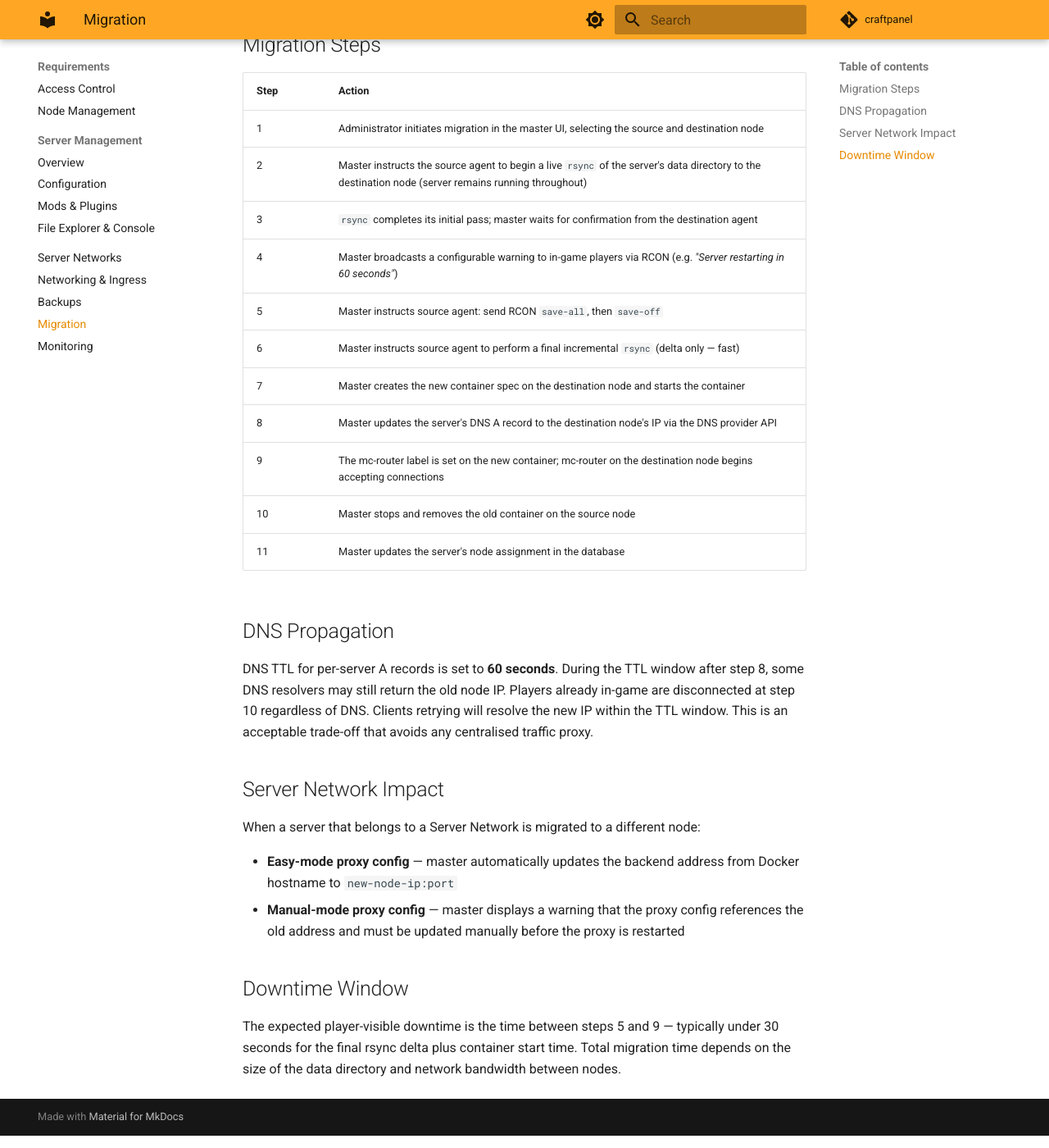
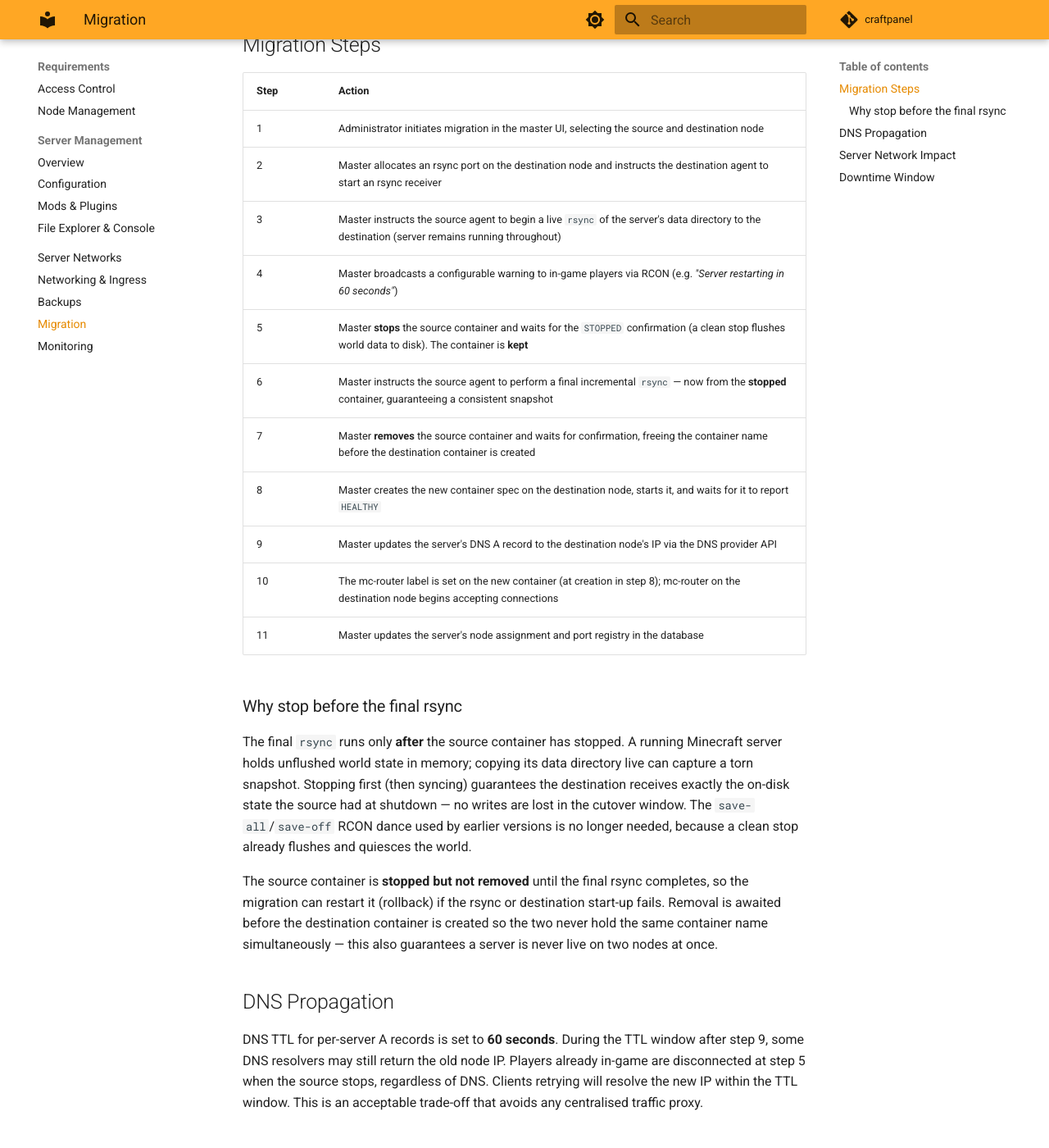
Before and after one commit to nelsongraca/craftpanel, an MkDocs documentation site: the page built from docs/src/migration/index.md, in a window 1280 px wide and 1400 px high, scrolled down 323 px. Shown: the whole window at 82% size. Built offline with MkDocs 1.6.1 and Material for MkDocs 9.7.7, drawn with Linux system fonts in a browser that asks for light colours; comment, search, counter and statistics services are not loaded; some of the changed text lies outside the part shown.

Commit message:
test, docs: fix MultiNode assertion and update migration flow docs
MultiNodeTest asserted a global server count of 2, which fails under a
shared test stack where other specs' servers are present; assert the two
created IDs are contained instead.

Update the migration docs (flow steps, data-model, API, UI mockup) to the
new stop-before-final-rsync cutover order and document the rationale and
rollback behavior.

Co-Authored-By: Claude Fable 5 <noreply@anthropic.com>

```diff
--- a/docs/src/migration/index.md
+++ b/docs/src/migration/index.md
@@ -9,21 +9,30 @@ Requires `server.migrate` permission.
 | Step | Action                                                                                                                                               |
 |------|------------------------------------------------------------------------------------------------------------------------------------------------------|
 | 1    | Administrator initiates migration in the master UI, selecting the source and destination node                                                        |
-| 2    | Master instructs the source agent to begin a live `rsync` of the server's data directory to the destination node (server remains running throughout) |
-| 3    | `rsync` completes its initial pass; master waits for confirmation from the destination agent                                                         |
+| 2    | Master allocates an rsync port on the destination node and instructs the destination agent to start an rsync receiver                                |
+| 3    | Master instructs the source agent to begin a live `rsync` of the server's data directory to the destination (server remains running throughout)      |
 | 4    | Master broadcasts a configurable warning to in-game players via RCON (e.g. *"Server restarting in 60 seconds"*)                                      |
-| 5    | Master instructs source agent: send RCON `save-all`, then `save-off`                                                                                 |
-| 6    | Master instructs source agent to perform a final incremental `rsync` (delta only — fast)                                                             |
-| 7    | Master creates the new container spec on the destination node and starts the container                                                               |
-| 8    | Master updates the server's DNS A record to the destination node's IP via the DNS provider API                                                       |
-| 9    | The mc-router label is set on the new container; mc-router on the destination node begins accepting connections                                      |
-| 10   | Master stops and removes the old container on the source node                                                                                        |
-| 11   | Master updates the server's node assignment in the database                                                                                          |
+| 5    | Master **stops** the source container and waits for the `STOPPED` confirmation (a clean stop flushes world data to disk). The container is **kept**  |
+| 6    | Master instructs the source agent to perform a final incremental `rsync` — now from the **stopped** container, guaranteeing a consistent snapshot    |
+| 7    | Master **removes** the source container and waits for confirmation, freeing the container name before the destination container is created           |
+| 8    | Master creates the new container spec on the destination node, starts it, and waits for it to report `HEALTHY`                                        |
+| 9    | Master updates the server's DNS A record to the destination node's IP via the DNS provider API                                                       |
+| 10   | The mc-router label is set on the new container (at creation in step 8); mc-router on the destination node begins accepting connections              |
+| 11   | Master updates the server's node assignment and port registry in the database                                                                        |
+
+### Why stop before the final rsync
+
+The final `rsync` runs only **after** the source container has stopped. A running Minecraft server holds unflushed world state in memory; copying its data directory live can capture a torn snapshot. Stopping first
+(then syncing) guarantees the destination receives exactly the on-disk state the source had at shutdown — no writes are lost in the cutover window. The `save-all`/`save-off` RCON dance used by earlier versions is no
+longer needed, because a clean stop already flushes and quiesces the world.
+
+The source container is **stopped but not removed** until the final rsync completes, so the migration can restart it (rollback) if the rsync or destination start-up fails. Removal is awaited before the destination
+container is created so the two never hold the same container name simultaneously — this also guarantees a server is never live on two nodes at once.
 
 ## DNS Propagation
 
-DNS TTL for per-server A records is set to **60 seconds**. During the TTL window after step 8, some DNS resolvers may still return the old node IP. Players already in-game are disconnected at step 10
-regardless of DNS. Clients retrying will resolve the new IP within the TTL window. This is an acceptable trade-off that avoids any centralised traffic proxy.
+DNS TTL for per-server A records is set to **60 seconds**. During the TTL window after step 9, some DNS resolvers may still return the old node IP. Players already in-game are disconnected at step 5 when the source
+stops, regardless of DNS. Clients retrying will resolve the new IP within the TTL window. This is an acceptable trade-off that avoids any centralised traffic proxy.
 
 ## Server Network Impact
 
@@ -34,5 +43,5 @@ When a server that belongs to a Server Network is migrated to a different node:
 
 ## Downtime Window
 
-The expected player-visible downtime is the time between steps 5 and 9 — typically under 30 seconds for the final rsync delta plus container start time. Total migration time depends on the size of the
-data directory and network bandwidth between nodes.
+The expected player-visible downtime is the time between steps 5 and 8 — the source stop, the final rsync delta, the source removal, and the destination container start. Typically under a minute for a small delta.
+Total migration time depends on the size of the data directory and network bandwidth between nodes.
```
Also changed, not shown: docs/src/api/migrations.md (+14 -14 lines), docs/src/data-model/migrations.md (+13 -13 lines), docs/src/screens/migration.md (+8 -8 lines), 1 other file.
